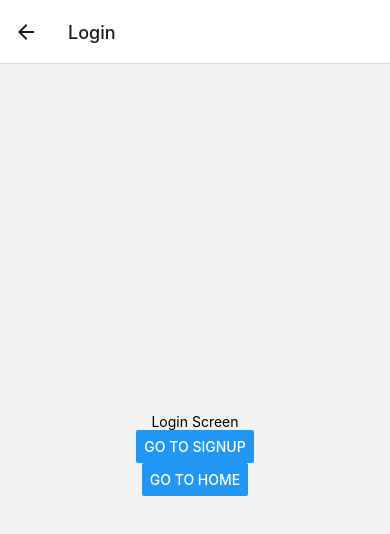
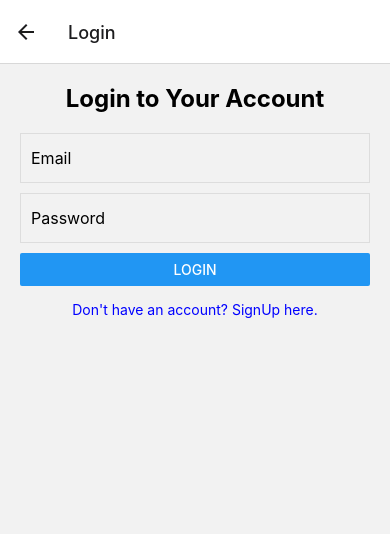
Before and after one commit to ashahi10/LegalEase, a React Native app in the folder MyNewLegalApp/: screen /Login in a window 390 px wide. Shown: the top 534 px of the page. Built offline with nearby package versions, Linux system fonts and the light colour scheme.

Commit message:
login function success

```diff
--- a/MyNewLegalApp/src/screens/LoginScreen.js
+++ b/MyNewLegalApp/src/screens/LoginScreen.js
@@ -1,14 +1,116 @@
-import React from 'react';
-import { View, Text, Button } from 'react-native';
+// Import necessary items
+import React, { useState } from 'react';
+import { View, Text, TextInput, Button, StyleSheet, ScrollView, Alert } from 'react-native';
+import { useNavigation } from '@react-navigation/native';
+import { signInWithEmailAndPassword } from 'firebase/auth';
+import { auth, firestore } from '../firebaseConfig';
+import { doc, getDoc } from 'firebase/firestore';
 
-function LoginScreen({ navigation }) {
-  return (
-    <View style={{ flex: 1, alignItems: 'center', justifyContent: 'center' }}>
-      <Text>Login Screen</Text>
-      <Button title="Go to SignUp" onPress={() => navigation.navigate('SignUp')} />
-      <Button title="Go to Home" onPress={() => navigation.navigate('Home')} />
-    </View>
-  );
+
+function LoginScreen() {
+    const [email, setEmail] = useState('');
+    const [password, setPassword] = useState('');
+    const [loading, setLoading] = useState(false);
+    const navigation = useNavigation();
+    const handleLogin = async () => {
+        if (!email || !password) {
+            Alert.alert('Error', 'Please enter both email and password');
+            return;
+        }
+        try {
+            setLoading(true);
+            const userCredential = await signInWithEmailAndPassword(auth, email, password);
+            const user = userCredential.user;
+
+            //console.log('User ID:', user.uid);
+
+            const userRef = doc(firestore, "users", user.uid);
+            //console.log('User Ref:', userRef);
+
+            const userDoc = await getDoc(userRef);
+            //console.log('User Document Exists:', userDoc.exists());
+
+            if (userDoc.exists()) {
+                const userData = userDoc.data();
+                //console.log('User Data:', userData);
+
+                // Navigate to the Welcome screen with user's name
+                navigation.navigate('Welcome', { name: userData.name });
+            } else {
+                Alert.alert('Error', 'No user data found');
+            }
+
+            //code for email verification which will beused later with real email address to verify the email
+            // const user = userCredential.user;
+            // if (!user.emailVerified) {
+            //     Alert.alert('Error', 'Please verify your email first');
+            //     return;
+            // }
+            // Navigate to the Welcome or Home screen after successful login
+            // navigation.navigate('Welcome', { name: userData.name });
+
+        } catch (error) {
+            //console.error('Login Error:', error);
+            Alert.alert('Login Failed', error.message);
+        } finally {
+            setLoading(false);
+        }
+    };
+
+    return (
+        <ScrollView style={styles.container}>
+            <Text style={styles.title}>Login to Your Account</Text>
+            <TextInput
+                style={styles.input}
+                placeholder="Email"
+                value={email}
+                onChangeText={setEmail}
+                autoCapitalize="none"
+            />
+            <TextInput
+                style={styles.input}
+                placeholder="Password"
+                value={password}
+                onChangeText={setPassword}
+                secureTextEntry
+            />
+            <Button
+                title={loading ? 'Loading...' : 'Login'}
+                onPress={handleLogin}
+                disabled={loading}
+            />
+            <Text style={styles.link} onPress={() => navigation.navigate('Register')}>
+                Don't have an account? SignUp here.
+            </Text>
+        </ScrollView>
+    );
 }
 
+const styles = StyleSheet.create({
+    container: {
+        flex: 1,
+        padding: 20,
+    },
+    title: {
+        fontSize: 24,
+        fontWeight: 'bold',
+        marginBottom: 20,
+        textAlign: 'center'
+    },
+    input: {
+        height: 50,
+        marginBottom: 10,
+        borderWidth: 1,
+        borderColor: '#ddd',
+        padding: 10,
+        fontSize: 16,
+        width: '100%'
+    },
+    link: {
+        color: 'blue',
+        marginTop: 15,
+        textAlign: 'center'
+    }
+});
+
 export default LoginScreen;
```
